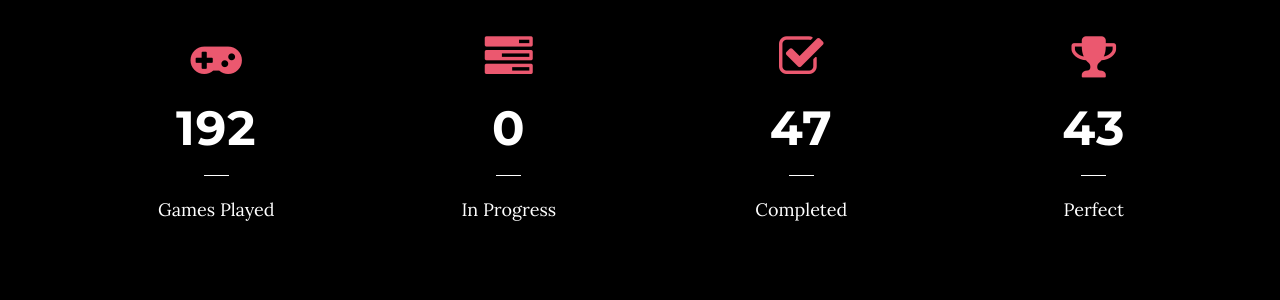
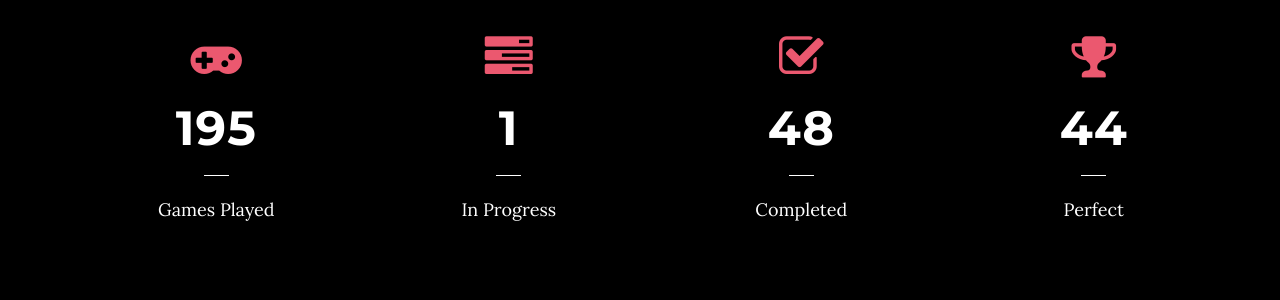
Before and after one commit to kuangami/kuangami.github.io, a Jekyll site: the page built from index.html, in a window 1280 px wide and 900 px high, scrolled down 1004 px. Shown: the part 161-461 px from the top of the window. Built offline with Jekyll 4.4.1, drawn with Linux system fonts in a browser that asks for light colours.

Commit message:
GitHub Actions commit

```diff
--- a/_data/gamestats.json
+++ b/_data/gamestats.json
@@ -1 +1 @@
-{"records":[{"id":"recNhKo61o1TseEuU","fields":{"Games Played":192,"Playing":0,"Completed":47,"Perfect":43},"createdTime":"2021-05-23T23:08:31.000Z"}]}
+{"records":[{"id":"recNhKo61o1TseEuU","fields":{"Games Played":195,"Playing":1,"Completed":48,"Perfect":44},"createdTime":"2021-05-23T23:08:31.000Z"}]}
```
Also changed, not shown: _data/recentplay.json (+1 -1 lines).
